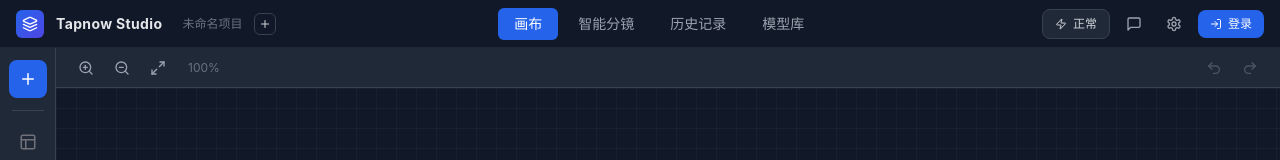
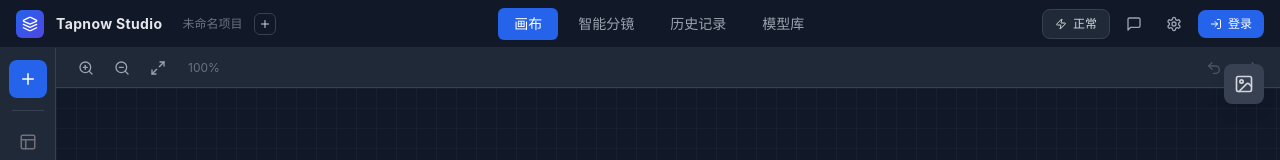
Before and after one commit to tcJackClay/testcoop, a React (Vite) app: page / in a window 1280 px wide. Shown: the top 160 px of the page. Built offline with nearby package versions, Linux system fonts and the light colour scheme.

Commit message:
fix: 调整资产库位置到header下方，按钮可切换显示/隐藏

```diff
--- a/src/components/canvas/AssetSidebar.tsx
+++ b/src/components/canvas/AssetSidebar.tsx
@@ -50,7 +50,7 @@ export default function AssetSidebar({ isOpen, onClose, onAssetSelect }: AssetSi
   if (!isOpen) return null;
 
   return (
-    <aside className="fixed right-0 top-0 h-full w-80 bg-gray-800 border-l border-gray-700 flex flex-col z-50 animate-in slide-in-from-right duration-300">
+    <aside className="fixed right-0 top-16 bottom-4 w-80 bg-gray-800 border-l border-gray-700 rounded-l-lg flex flex-col z-40 animate-in slide-in-from-right duration-300 shadow-xl">
       {/* Header */}
       <div className="h-14 px-4 border-b border-gray-700 flex items-center justify-between bg-gray-800">
         <h3 className="text-sm font-bold text-white flex items-center gap-2">
--- a/src/components/canvas/Canvas.tsx
+++ b/src/components/canvas/Canvas.tsx
@@ -260,7 +260,18 @@ export default function Canvas() {
         onClose={() => setIsAssetSidebarOpen(false)}
       />
 
-      {/* Asset Library Button - Bottom Right */}
+      {/* Asset Library Button - Below Header */}
+      <button
+        onClick={() => setIsAssetSidebarOpen(!isAssetSidebarOpen)}
+        className={`fixed top-16 right-4 z-40 p-2.5 rounded-lg shadow-lg transition-all ${
+          isAssetSidebarOpen
+            ? 'bg-blue-700 text-white'
+            : 'bg-gray-700 hover:bg-gray-600 text-gray-300'
+        }`}
+        title="资产库"
+      >
+        <Image className="w-5 h-5" />
+      </button>
       <button
         onClick={() => setIsAssetSidebarOpen(true)}
         className="fixed bottom-6 right-6 z-40 p-3 bg-blue-600 hover:bg-blue-700 text-white rounded-lg shadow-lg hover:shadow-xl transition-all flex items-center gap-2"
```
